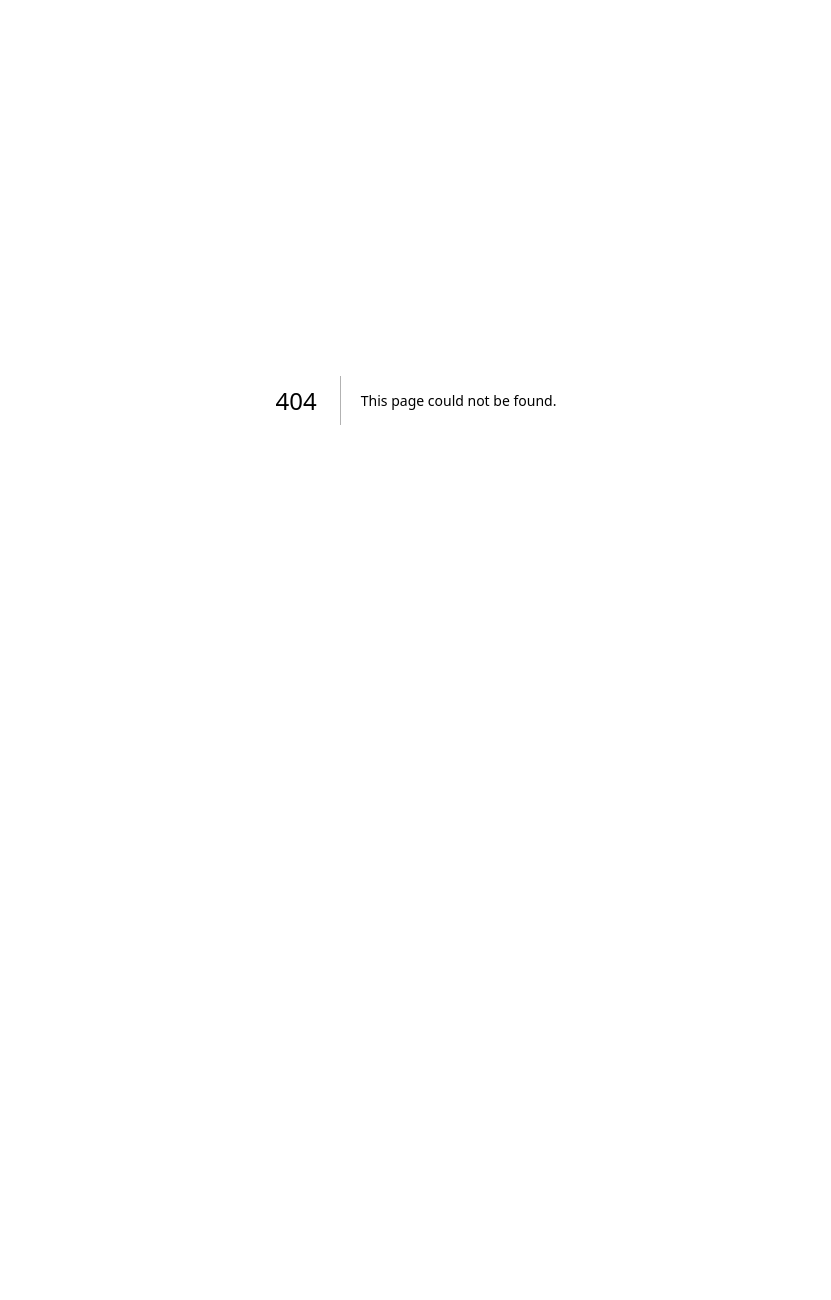
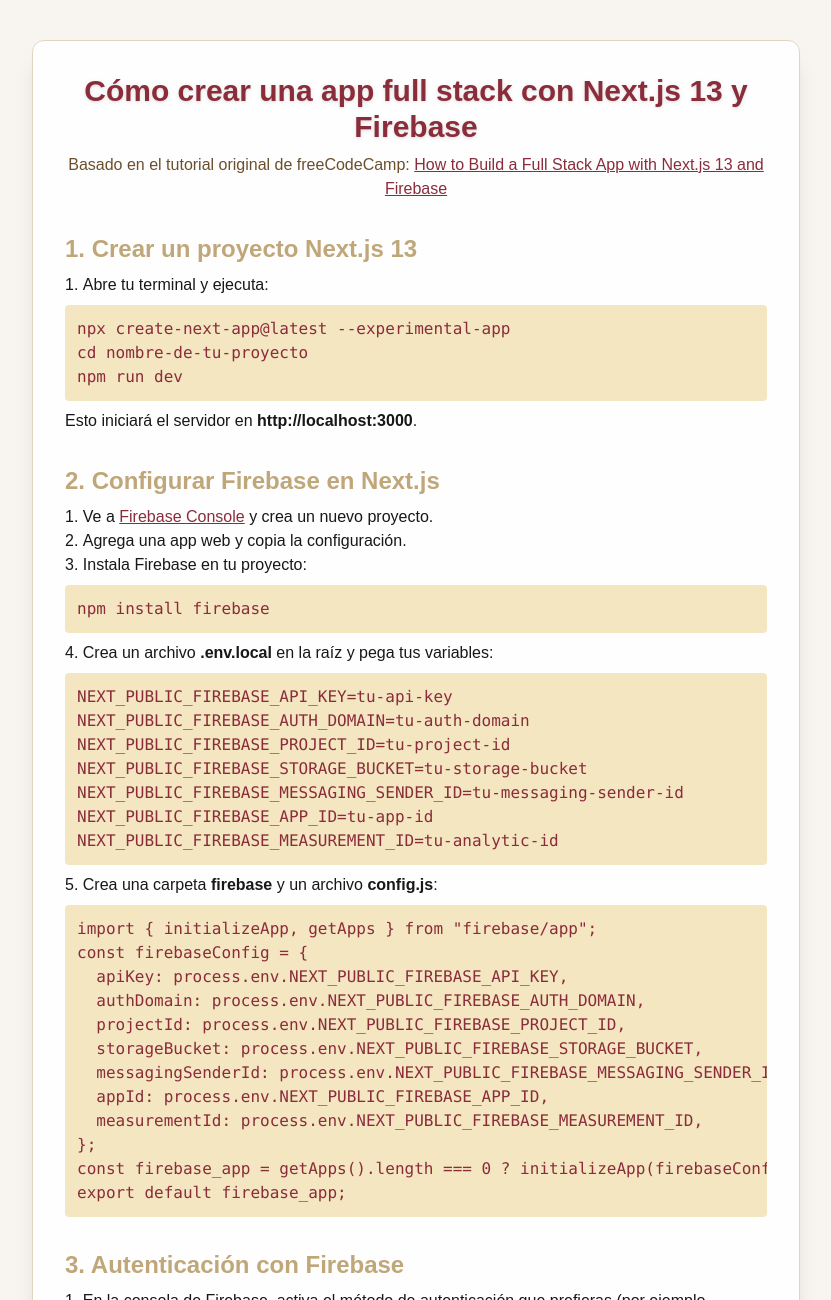
Before and after one commit to juann11/cartas, a Next.js app: page /tutorial in a window 1280 px wide. Before the commit this address had no page. Shown: the top 1300 px of the page, without its empty margins (224-1055 px from the left). Before the commit the page ends 800 px from the top, so only its background shows below. Built offline with nearby package versions, Linux system fonts and the light colour scheme.

Commit message:
feat: tutorial page

```diff
--- /dev/null
+++ b/app/tutorial/page.js
@@ -0,0 +1,187 @@
+export default function Tutorial() {
+    return (
+        <div className="min-h-screen bg-[#f8f5f0] py-10 px-2 flex justify-center">
+            <div className="w-full max-w-3xl bg-white/90 rounded-xl shadow-xl p-8 border border-[#e2d6c2]">
+                <h1 className="text-3xl font-bold text-[#8B2C3B] mb-2 text-center drop-shadow">Cómo crear una app full stack con Next.js 13 y Firebase</h1>
+                <p className="text-center mb-8 text-[#6b4f2c]">
+                    Basado en el tutorial original de freeCodeCamp:{" "}
+                    <a
+                        href="https://www.freecodecamp.org/news/create-full-stack-app-with-nextjs13-and-firebase/"
+                        target="_blank"
+                        rel="noopener noreferrer"
+                        className="underline text-[#8B2C3B] hover:text-[#a13a4a]"
+                    >
+                        How to Build a Full Stack App with Next.js 13 and Firebase
+                    </a>
+                </p>
+
+                <section className="mb-8">
+                    <h2 className="text-2xl font-semibold text-[#bfa77a] mb-2">1. Crear un proyecto Next.js 13</h2>
+                    <ol className="list-decimal list-inside mb-2 text-[#181818]">
+                        <li>Abre tu terminal y ejecuta:</li>
+                    </ol>
+                    <pre className="bg-[#f3e6c1] text-[#8B2C3B] rounded p-3 mb-2 overflow-x-auto">
+                        {`npx create-next-app@latest --experimental-app
+cd nombre-de-tu-proyecto
+npm run dev`}
+                    </pre>
+                    <p className="mb-0">Esto iniciará el servidor en <b>http://localhost:3000</b>.</p>
+                </section>
+
+                <section className="mb-8">
+                    <h2 className="text-2xl font-semibold text-[#bfa77a] mb-2">2. Configurar Firebase en Next.js</h2>
+                    <ol className="list-decimal list-inside mb-2 text-[#181818]">
+                        <li>
+                            Ve a <a href="https://console.firebase.google.com/" target="_blank" rel="noopener noreferrer" className="underline text-[#8B2C3B]">Firebase Console</a> y crea un nuevo proyecto.
+                        </li>
+                        <li>Agrega una app web y copia la configuración.</li>
+                        <li>Instala Firebase en tu proyecto:</li>
+                    </ol>
+                    <pre className="bg-[#f3e6c1] text-[#8B2C3B] rounded p-3 mb-2 overflow-x-auto">npm install firebase</pre>
+                    <ol start={4} className="list-decimal list-inside mb-2 text-[#181818]">
+                        <li>
+                            Crea un archivo <b>.env.local</b> en la raíz y pega tus variables:
+                        </li>
+                    </ol>
+                    <pre className="bg-[#f3e6c1] text-[#8B2C3B] rounded p-3 mb-2 overflow-x-auto">
+                        {`NEXT_PUBLIC_FIREBASE_API_KEY=tu-api-key
+NEXT_PUBLIC_FIREBASE_AUTH_DOMAIN=tu-auth-domain
+NEXT_PUBLIC_FIREBASE_PROJECT_ID=tu-project-id
+NEXT_PUBLIC_FIREBASE_STORAGE_BUCKET=tu-storage-bucket
+NEXT_PUBLIC_FIREBASE_MESSAGING_SENDER_ID=tu-messaging-sender-id
+NEXT_PUBLIC_FIREBASE_APP_ID=tu-app-id
+NEXT_PUBLIC_FIREBASE_MEASUREMENT_ID=tu-analytic-id`}
+                    </pre>
+                    <ol start={5} className="list-decimal list-inside mb-2 text-[#181818]">
+                        <li>
+                            Crea una carpeta <b>firebase</b> y un archivo <b>config.js</b>:
+                        </li>
+                    </ol>
+                    <pre className="bg-[#f3e6c1] text-[#8B2C3B] rounded p-3 mb-2 overflow-x-auto">
+                        {`import { initializeApp, getApps } from "firebase/app";
+const firebaseConfig = {
+  apiKey: process.env.NEXT_PUBLIC_FIREBASE_API_KEY,
+  authDomain: process.env.NEXT_PUBLIC_FIREBASE_AUTH_DOMAIN,
+  projectId: process.env.NEXT_PUBLIC_FIREBASE_PROJECT_ID,
+  storageBucket: process.env.NEXT_PUBLIC_FIREBASE_STORAGE_BUCKET,
+  messagingSenderId: process.env.NEXT_PUBLIC_FIREBASE_MESSAGING_SENDER_ID,
+  appId: process.env.NEXT_PUBLIC_FIREBASE_APP_ID,
+  measurementId: process.env.NEXT_PUBLIC_FIREBASE_MEASUREMENT_ID,
+};
+const firebase_app = getApps().length === 0 ? initializeApp(firebaseConfig) : getApps()[0];
+export default firebase_app;`}
+                    </pre>
+                </section>
+
+                <section className="mb-8">
+                    <h2 className="text-2xl font-semibold text-[#bfa77a] mb-2">3. Autenticación con Firebase</h2>
+                    <ol className="list-decimal list-inside mb-2 text-[#181818]">
+                        <li>En la consola de Firebase, activa el método de autenticación que prefieras (por ejemplo, Email/Password).</li>
+                        <li>
+                            Crea funciones para registro e inicio de sesión en <b>firebase/auth/signup.js</b> y <b>firebase/auth/signin.js</b>:
+                        </li>
+                    </ol>
+                    <div className="mb-2">
+                        <div className="font-semibold text-[#8B2C3B] mb-1">// signup.js</div>
+                        <pre className="bg-[#f3e6c1] text-[#8B2C3B] rounded p-3 overflow-x-auto">
+                            {`import firebase_app from "../config";
+import { createUserWithEmailAndPassword, getAuth } from "firebase/auth";
+const auth = getAuth(firebase_app);
+export default async function signUp(email, password) {
+  let result = null, error = null;
+  try {
+    result = await createUserWithEmailAndPassword(auth, email, password);
+  } catch (e) {
+    error = e;
+  }
+  return { result, error };
+}`}
+                        </pre>
+                    </div>
+                    <div>
+                        <div className="font-semibold text-[#8B2C3B] mb-1">// signin.js</div>
+                        <pre className="bg-[#f3e6c1] text-[#8B2C3B] rounded p-3 overflow-x-auto">
+                            {`import firebase_app from "../config";
+import { signInWithEmailAndPassword, getAuth } from "firebase/auth";
+const auth = getAuth(firebase_app);
+export default async function signIn(email, password) {
+  let result = null, error = null;
+  try {
+    result = await signInWithEmailAndPassword(auth, email, password);
+  } catch (e) {
+    error = e;
+  }
+  return { result, error };
+}`}
+                        </pre>
+                    </div>
+                </section>
+
+                <section className="mb-8">
+                    <h2 className="text-2xl font-semibold text-[#bfa77a] mb-2">4. Páginas de registro e inicio de sesión</h2>
+                    <p>
+                        Crea <b>app/signup/page.js</b> y <b>app/signin/page.js</b> con formularios que usen las funciones anteriores.
+                    </p>
+                </section>
+
+                <section className="mb-8">
+                    <h2 className="text-2xl font-semibold text-[#bfa77a] mb-2">5. Contexto de autenticación</h2>
+                    <p>
+                        Usa React Context para compartir el usuario autenticado en toda la app. Crea <b>src/context/AuthContext.js</b> y envuelve tu layout con el provider.
+                    </p>
+                </section>
+
+                <section className="mb-8">
+                    <h2 className="text-2xl font-semibold text-[#bfa77a] mb-2">6. Firestore: leer y escribir datos</h2>
+                    <p>
+                        Crea funciones para agregar y obtener datos de Firestore en <b>firebase/firestore/addData.js</b> y <b>firebase/firestore/getData.js</b>.
+                    </p>
+                    <pre className="bg-[#f3e6c1] text-[#8B2C3B] rounded p-3 overflow-x-auto">
+                        {`import firebase_app from "../config";
+import { getFirestore, doc, setDoc, getDoc } from "firebase/firestore";
+const db = getFirestore(firebase_app);
+// Agregar datos
+export async function addData(collection, id, data) {
+  let result = null, error = null;
+  try {
+    result = await setDoc(doc(db, collection, id), data, { merge: true });
+  } catch (e) {
+    error = e;
+  }
+  return { result, error };
+}
+// Obtener datos
+export async function getData(collection, id) {
+  let docRef = doc(db, collection, id);
+  let result = null, error = null;
+  try {
+    result = await getDoc(docRef);
+  } catch (e) {
+    error = e;
+  }
+  return { result, error };
+}`}
+                    </pre>
+                </section>
+
+                <section>
+                    <h2 className="text-2xl font-semibold text-[#bfa77a] mb-2">7. ¡Listo!</h2>
+                    <p>
+                        Ahora tienes una app Next.js 13 conectada a Firebase con autenticación y base de datos en tiempo real.
+                    </p>
+                    <p>
+                        Para más detalles y pasos avanzados, revisa el tutorial original en{" "}
+                        <a
+                            href="https://www.freecodecamp.org/news/create-full-stack-app-with-nextjs13-and-firebase/"
+                            target="_blank"
+                            rel="noopener noreferrer"
+                            className="underline text-[#8B2C3B] hover:text-[#a13a4a]"
+                        >
+                            freeCodeCamp
+                        </a>.
+                    </p>
+                </section>
+            </div>
+        </div>
+    );
+}
```
